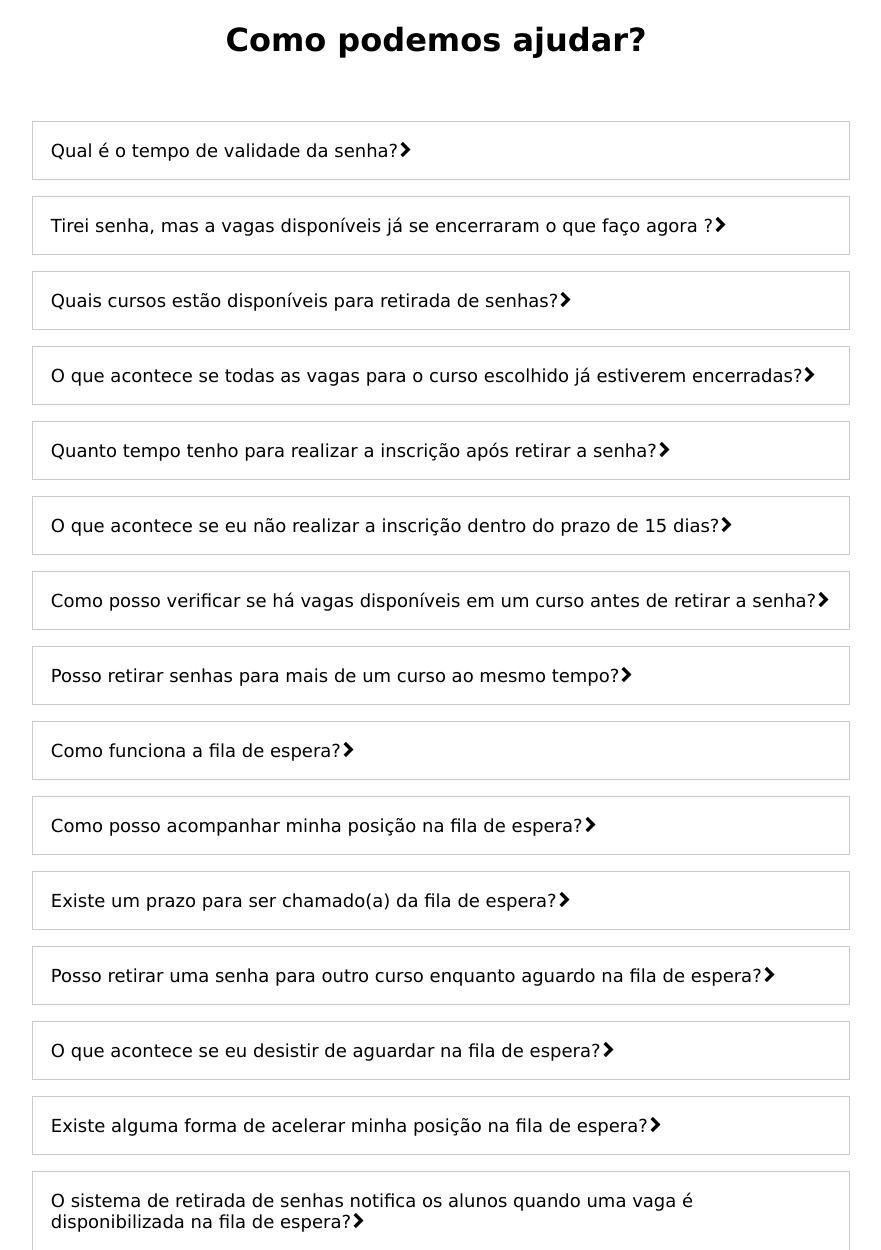
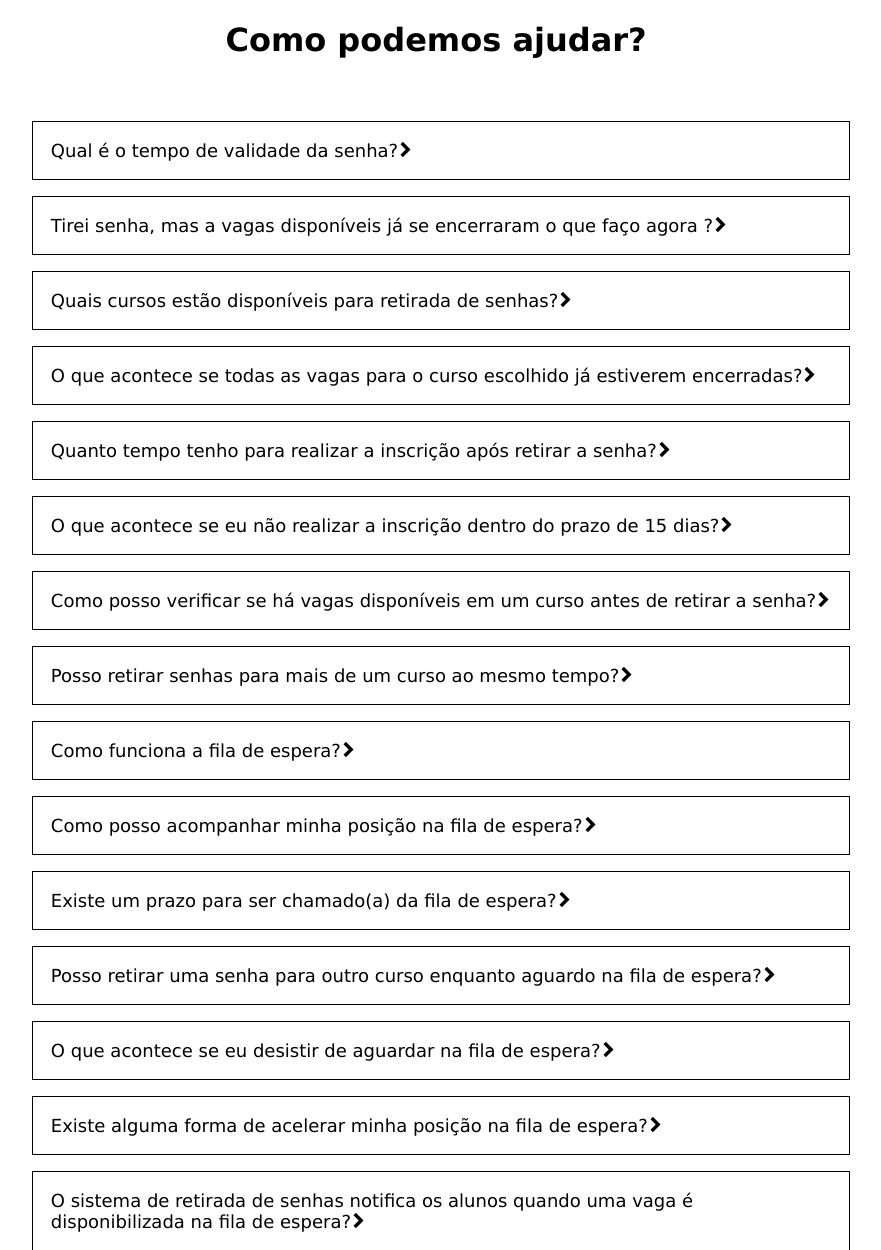
Before and after one commit to K3uzin/projetocidadedosaber, a PHP site: page /pages/ajuda.php in a window 1280 px wide. Shown: the part 140-1390 px from the top of the page, without its empty margins (204-1085 px from the left). Run offline with PHP 8.4, Linux system fonts and the light colour scheme.

Commit message:
Update style-ajuda.css

```diff
--- a/css/style-ajuda.css
+++ b/css/style-ajuda.css
@@ -24,7 +24,7 @@
         font-size: large;
         font-family: Verdana, Geneva, Tahoma, sans-serif;
         margin: 16px;
-        border: 1px solid #ccc;
+        border: 1px solid rgb(0, 0, 0);
         padding: 18px;
         cursor: pointer;
     }
```
